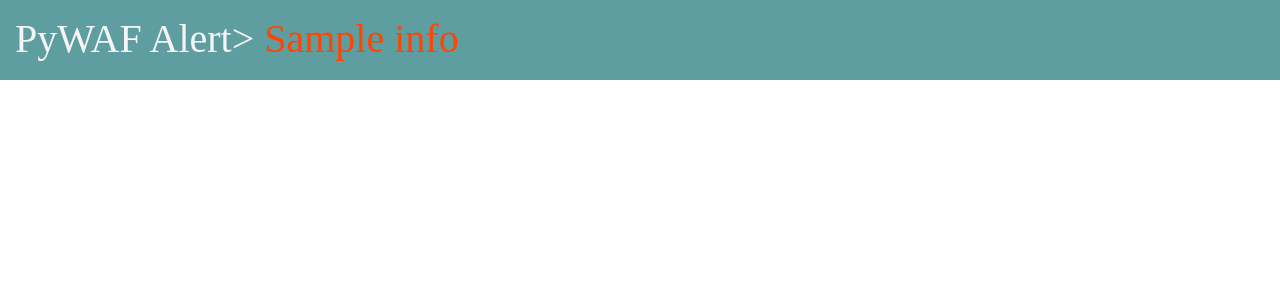
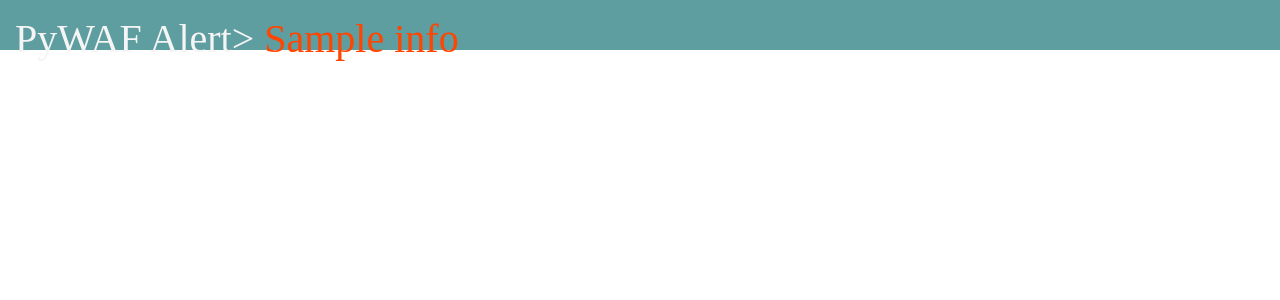
Before and after one commit to Nineluj/py-waf, a Flask app: template waf/templates/warning.html in a window 1280 px wide. Shown: the top 300 px of the page. Run offline with Flask 2, Linux system fonts and the light colour scheme; the template is opened without the code that fills it: most values are stand-ins (such as "Sample title", 1, 10 or a date in 2020).

Commit message:
fixed styling of the warning banner

```diff
--- a/waf/static/warning.css
+++ b/waf/static/warning.css
@@ -1,5 +1,5 @@
 .pywaf-warning {
-    height: 80px;
+    height: 50px;
 }
 
 .pywaf-warning-banner {
@@ -11,7 +11,7 @@
     width: 100vw;
     top: 0;
     left: 0;
-    height:50px;
+    height:20px;
 }
 
 .pywaf-warning-header {
```
